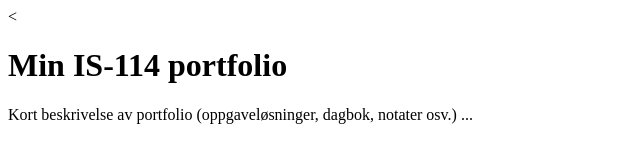
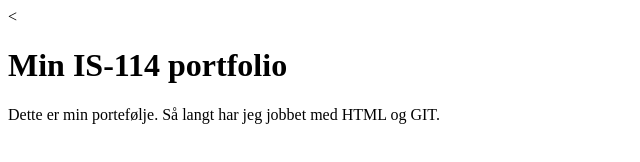
Before and after one commit to sandradrazela/Oblig-0, a plain HTML site: page index.html in a window 1280 px wide. Shown: the full height of the page, 0-640 px from the left. Drawn offline with Linux system fonts and the light colour scheme.

Commit message:
oppdatert index.html med navn og beskrivelse

```diff
--- a/index.html
+++ b/index.html
@@ -3,10 +3,10 @@
 <head>
 <meta charset="utf-8">
 <meta name="viewport" content="width=device-width, initial-scale=1">
-<title>(navn [mellomnavn]* etternavn)</title>
+<title>(Sandra Maria Drazela)</title>
 <</head>
 <body>
 <h1>Min IS-114 portfolio</h1>
-<p>Kort beskrivelse av portfolio (oppgaveløsninger, dagbok, notater osv.) ...
+<p>Dette er min portefølje. Så langt har jeg jobbet med HTML og GIT.
 </body>
 </html>
```
